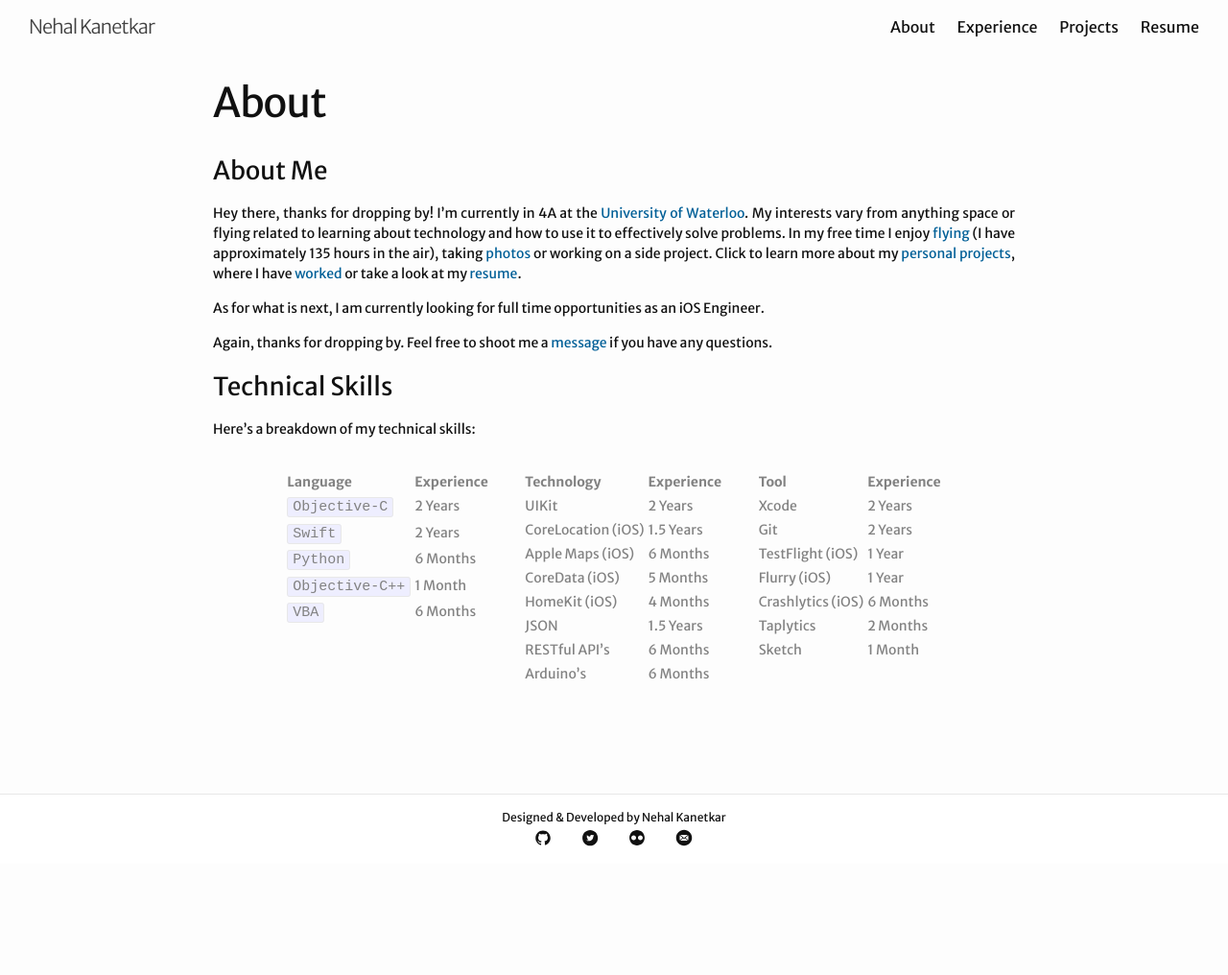
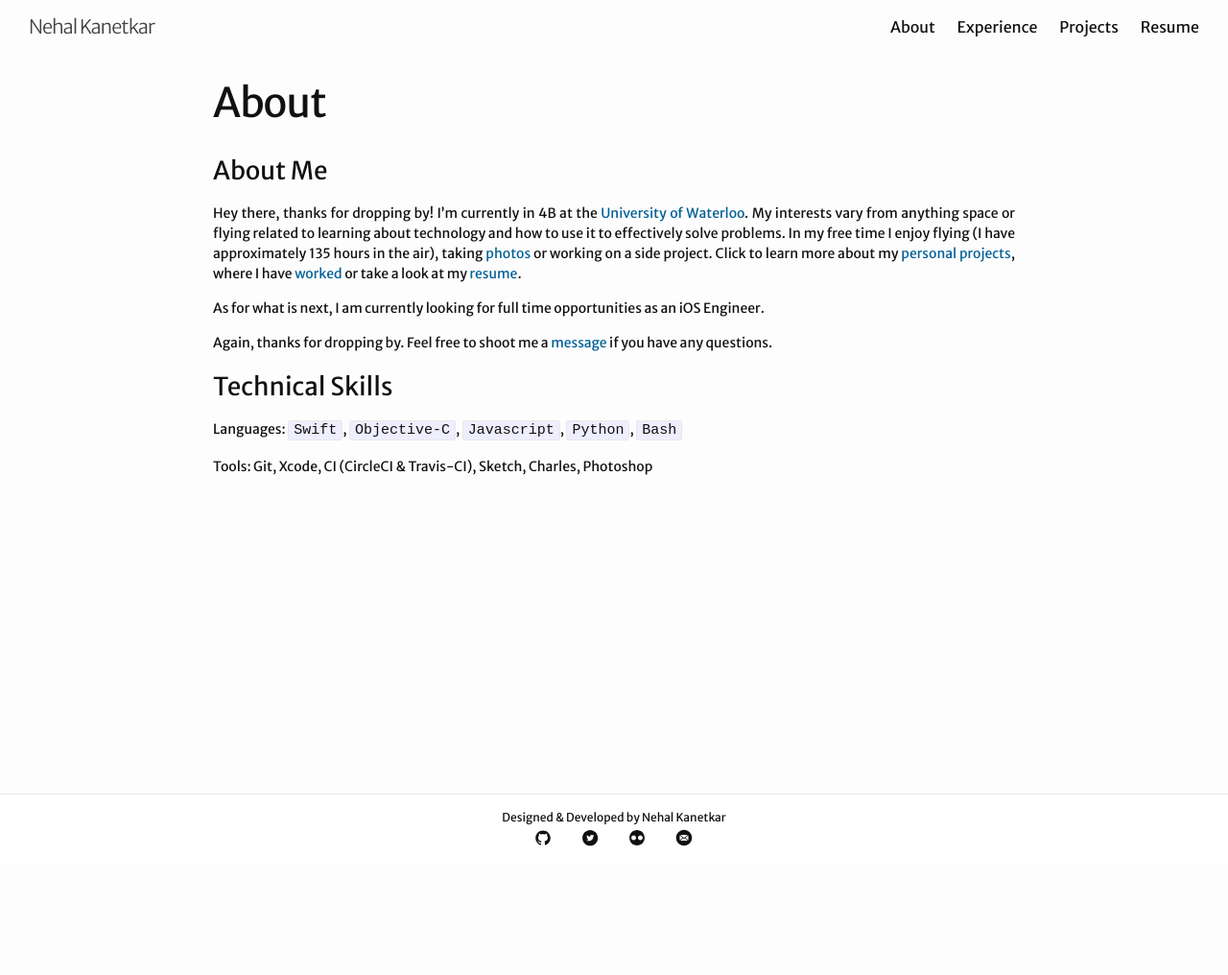
Before and after one commit to nkanetka/nkanetka.github.io, a Jekyll site: the page built from about.md, in a window 1280 px wide. Shown: the whole page at 96% size. Built offline with Jekyll 4.4.1, drawn with Linux system fonts in a browser that asks for light colours.

Commit message:
Update about page

```diff
--- a/_posts/2017-08-25-compass.markdown
+++ b/_posts/2017-08-25-compass.markdown
@@ -10,7 +10,7 @@ dates: "May 2017 to August 2017"
 link: "https://itunes.apple.com/app/id1045253459"
 ---
 
-Compass is a technology based real estate company based in Manhatten and with officed in numerour major US cities. Going into this term I wanted to get a good understanding of how to build a production level app. During this term, my main project was to re-architect the [Compass Markets app][markets-app-store]{:target="_blank"}, leveraging MVVM in `Swift`, increasing testability of the app by 75%. I also rewrote al unit tests in the app eliminating 2 dependencies on the codebase. Finally, during a company wide hackathon I designed and implemented a novel solution to download and inform users of nearby listings via geo-fenced notifications, without requiring additional user permissions. Over the term, I was exposed to good coding practices with `Swift`, continuous integration and architecting apps.
+Compass is a technology based real estate company based in Manhattan and with officed in numerour major US cities. Going into this term I wanted to get a good understanding of how to build a production level app. During this term, my main project was to re-architect the [Compass Markets app][markets-app-store]{:target="_blank"}, leveraging MVVM in `Swift`, increasing testability of the app by 75%. I also rewrote al unit tests in the app eliminating 2 dependencies on the codebase. Finally, during a company wide hackathon I designed and implemented a novel solution to download and inform users of nearby listings via geo-fenced notifications, without requiring additional user permissions. Over the term, I was exposed to good coding practices with `Swift`, continuous integration and architecting apps.
 
 [markets-app-store]: https://itunes.apple.com/app/id1045253459
 [compass]: https://www.compass.com/
--- a/about.md
+++ b/about.md
@@ -5,7 +5,7 @@ permalink: /about/
 ---
 ### About Me
 
-Hey there, thanks for dropping by! I'm currently in 4A at the [University of Waterloo][uw-syde]{:target="_blank"}. My interests vary from anything space or flying related to learning about technology and how to use it to effectively solve problems. In my free time I enjoy [flying]({{ site.url }}/projects/pilot/) (I have approximately 135 hours in the air), taking [photos][flickr]{:target="_blank"} or working on a side project. Click to learn more about my [personal projects]({{ site.url }}/projects/), where I have [worked]({{ site.url }}/experience/) or take a look at my [resume]({{ site.url }}/assets/Resume-Nehal.pdf){:target="_blank"}.
+Hey there, thanks for dropping by! I'm currently in 4B at the [University of Waterloo][uw-syde]{:target="_blank"}. My interests vary from anything space or flying related to learning about technology and how to use it to effectively solve problems. In my free time I enjoy flying (I have approximately 135 hours in the air), taking [photos][flickr]{:target="_blank"} or working on a side project. Click to learn more about my [personal projects]({{ site.url }}/projects/), where I have [worked]({{ site.url }}/experience/) or take a look at my [resume]({{ site.url }}/assets/Resume-Nehal.pdf){:target="_blank"}.
 
 As for what is next, I am currently looking for full time opportunities as an iOS Engineer.
 
@@ -13,44 +13,9 @@ Again, thanks for dropping by. Feel free to shoot me a [message](mailto:{{site.e
 
 ### Technical Skills
 
-Here's a breakdown of my technical skills:
+Languages: `Swift`, `Objective-C`, `Javascript`, `Python`, `Bash`
 
-{::nomarkdown}<div class="table-div">{:/}
-
-| Language | Experience |
-| :------------ | :-------------- |
-| `Objective-C` | 2 Years |
-| `Swift` | 2 Years |
-| `Python` | 6 Months |
-| `Objective-C++` | 1 Month |
-| `VBA` | 6 Months |
-
-<!-- {::nomarkdown}<div style="border-left:thin #CC0000 solid; height:300px;" />{:/} -->
-
-| Technology | Experience |
-| :------------ | :-------------- |
-| UIKit | 2 Years |
-| CoreLocation (iOS) | 1.5 Years |
-| Apple Maps (iOS) | 6 Months |
-| CoreData (iOS) | 5 Months |
-| HomeKit (iOS) | 4 Months |
-| JSON | 1.5 Years |
-| RESTful API's | 6 Months |
-| Arduino's | 6 Months |
-
-<!-- {::nomarkdown}<div style="border-left:thin #CC0000 solid; height:300px;" />{:/} -->
-
-| Tool | Experience |
-| :------------ | :-------------- |
-| Xcode | 2 Years |
-| Git | 2 Years |
-| TestFlight (iOS) | 1 Year |
-| Flurry (iOS) | 1 Year |
-| Crashlytics (iOS) | 6 Months |
-| Taplytics | 2 Months |
-| Sketch | 1 Month |
-
-{::nomarkdown}</div>{:/}
+Tools: Git, Xcode, CI (CircleCI & Travis-CI), Sketch, Charles, Photoshop
 
 [uw-syde]: https://uwaterloo.ca/systems-design-engineering/
 [flickr]: https://www.flickr.com/photos/nkanetka
```
